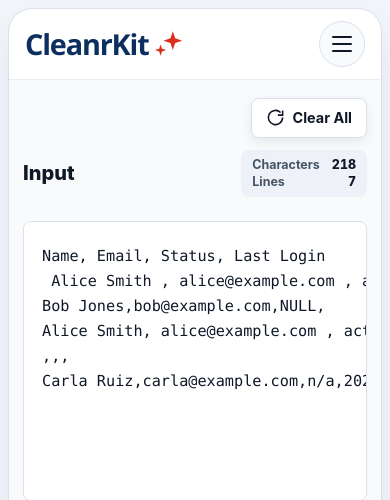
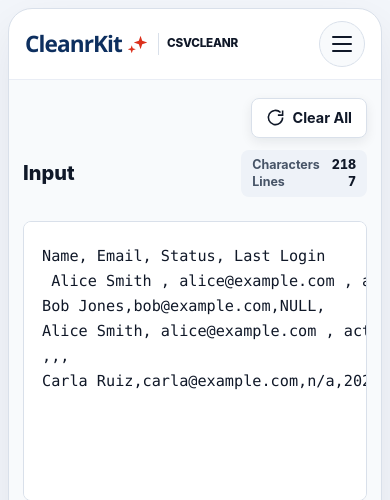
Before and after one commit to cesardevgado/CleanrKit, a Flask app: page /csv in a window 390 px wide. Shown: the top 500 px of the page. Run offline with Flask 3, Linux system fonts and the light colour scheme.

Commit message:
Show tool name in mobile header

```diff
--- a/static/css/style.css
+++ b/static/css/style.css
@@ -2403,17 +2403,27 @@ input:focus-visible {
   }
 
   .brand-suite-logo {
-    border-right: 0;
-    padding-right: 0;
+    padding-right: 8px;
+    border-right: 1px solid var(--border);
   }
 
   .brand-suite-logo .cleanrkit-wordmark {
-    font-size: 1.8rem;
+    font-size: clamp(1.15rem, 5.8vw, 1.45rem);
   }
 
   .brand-suite-logo .cleanrkit-sparkles {
-    width: 32px;
-    height: 27px;
+    width: 23px;
+    height: 21px;
+  }
+
+  .brand h1 {
+    display: block;
+    flex: 0 1 auto;
+    overflow: hidden;
+    font-size: clamp(0.68rem, 3vw, 0.92rem);
+    letter-spacing: -0.02em;
+    text-overflow: clip;
+    white-space: nowrap;
   }
 
   .topbar > .mobile-menu-toggle {
```
